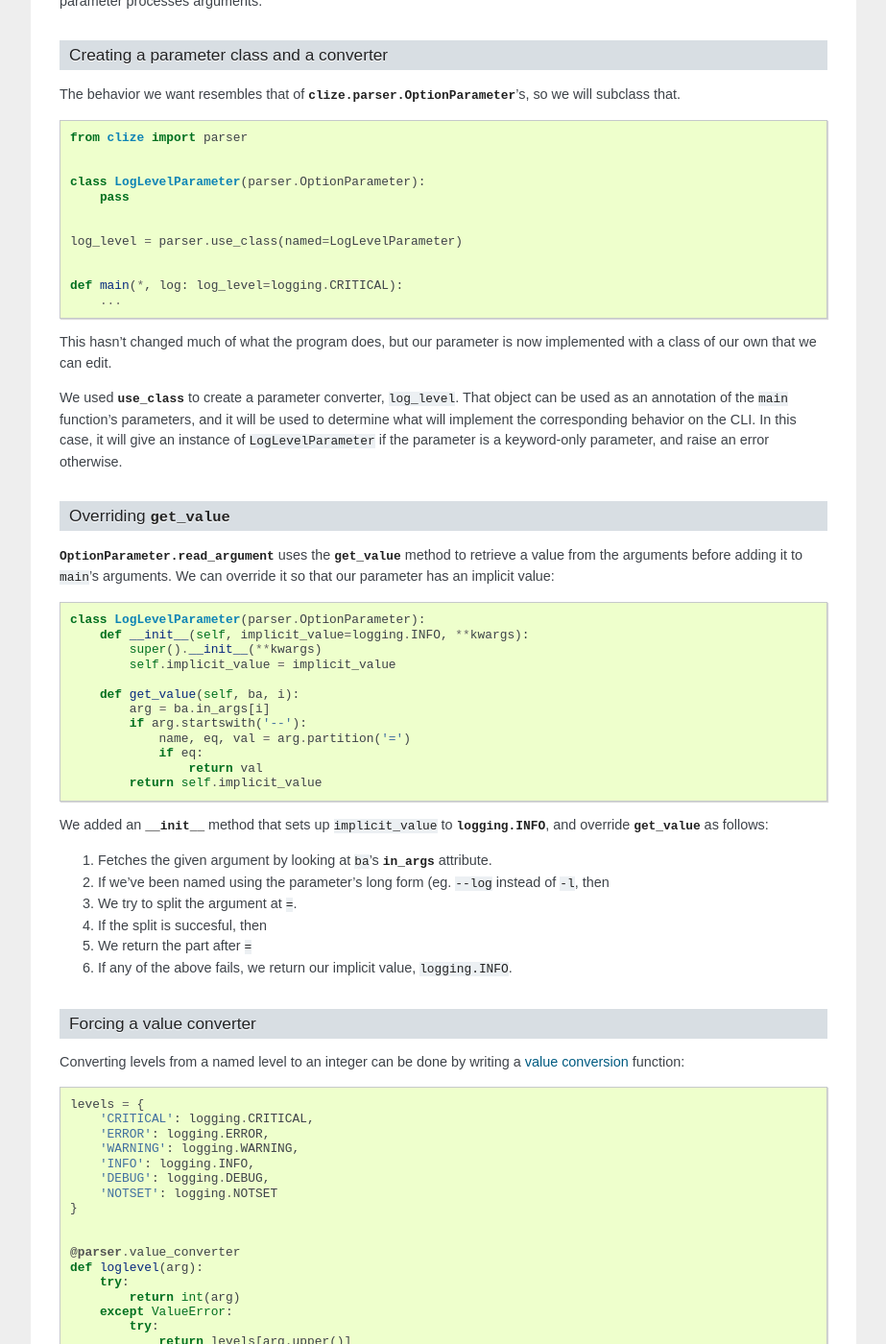
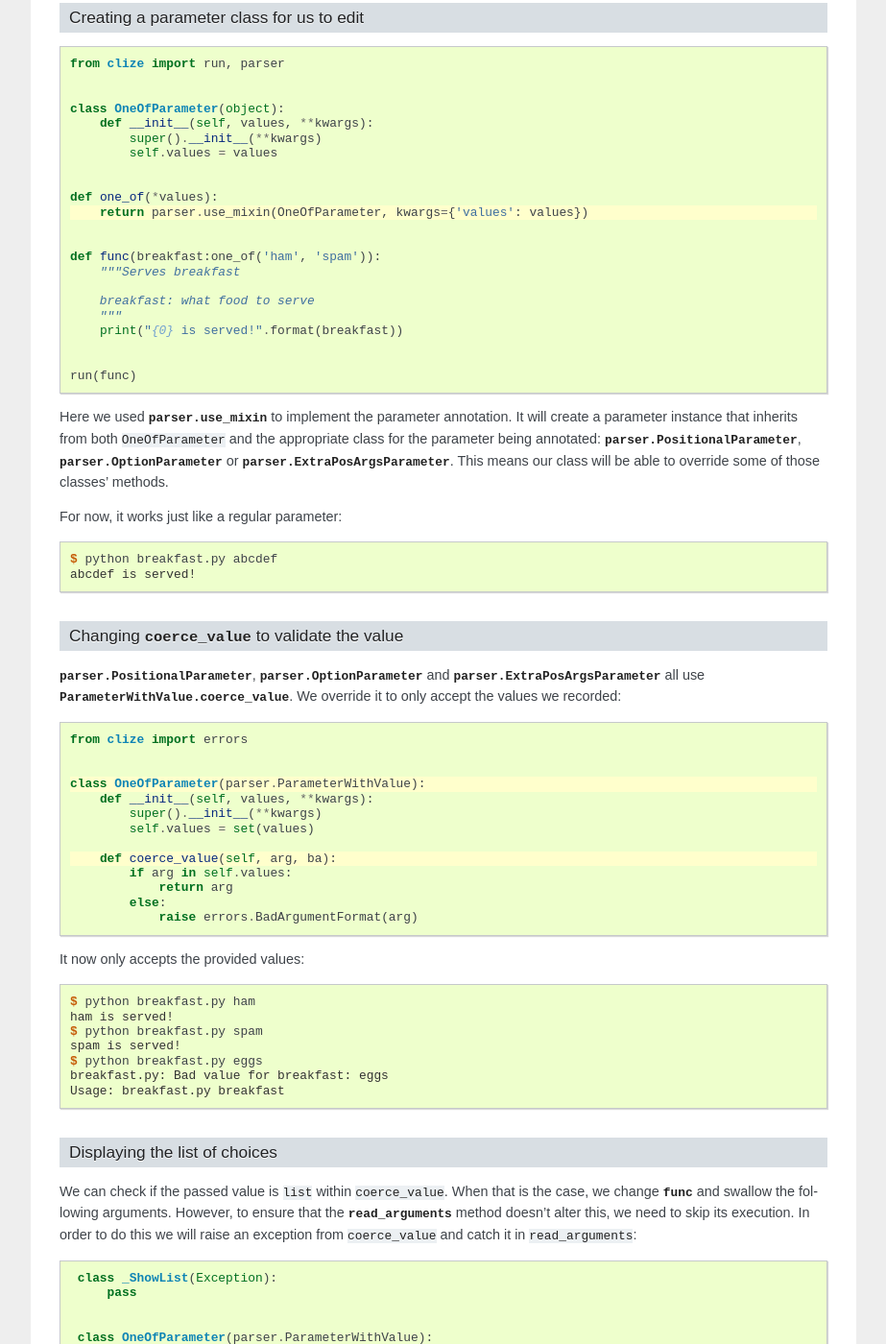
Before and after one commit to epsy/clize, a Sphinx documentation site: the page built from docs/parser.rst, in a window 1280 px wide and 1400 px high, scrolled down 2948 px. Shown: the whole window at 96% size, without its empty margins (198-1121 px from the left). Built offline with Sphinx 7.4.7, drawn with Linux system fonts in a browser that asks for light colours; some of the changed text lies outside the part shown.

Commit message:
Replaced the new parameter example with an implementation of one_of.

```diff
--- a/docs/parser.rst
+++ b/docs/parser.rst
@@ -132,245 +132,253 @@ modified to change the ongoing argument reading process.
 
 .. _new param example:
 
-Example: Creating a parameter class for specifying log levels
--------------------------------------------------------------
+Example: Implementing `~.parameters.one_of`
+-------------------------------------------
 
-For demonstration purposes, we will use a ``try_log`` function that takes a
-`logging.Logger` object. Our ``main`` function will create a logger, set its
-logging level using `~logging.Logger.setLevel` and call this function. For
-those who don't know the `logging` module, only log messages whose levels are
-equal or over the defined level are printed.
+`clize.parameters.one_of` creates a parameter annotation that modifies the
+parameter to only allow values from a given list:
+
+.. code-block::  python
+
+    from clize import run, parameters
+
+
+    def func(breakfast:parameters.one_of('ham', 'spam')):
+        """Serves breakfast
+
+        breakfast: what food to serve
+        """
+        print("{0} is served!".format(breakfast))
+
+
+    run(func)
+
+The ``breakfast`` parameter now only allows ``ham`` and ``spam``:
+
+.. code-block:: console
+
+    $ python breakfast.py ham
+    ham is served!
+    $ python breakfast.py spam
+    spam is served!
+    $ python breakfast.py eggs
+    breakfast.py: Bad value for breakfast: eggs
+    Usage: breakfast.py breakfast
+
+A list is produced when ``list`` is supplied:
+
+.. code-block:: console
+
+    $ python breakfast.py list
+    breakfast.py: Possible values for breakfast:
+
+      ham
+      spam
+
+Also, it hints at the ``list`` keyword on the help page:
+
+.. code-block:: console
+
+    $ python breakfast.py --help
+    Usage: breakfast.py breakfast
+
+    Serves breakfast
+
+    Arguments:
+      breakfast    what food to serve (use "list" for options)
+
+    Other actions:
+      -h, --help   Show the help
+
+`~clize.parameters.one_of` is implemented in Clize as a wrapper around
+`~parameters.mapped` which offers several more features. In this example we
+will reimplement the features described above.
+
+
+.. _ex parameter converter:
+
+Creating a parameter class for us to edit
+.........................................
+
+.. code-block:: python
+    :emphasize-lines: 11
+
+    from clize import run, parser
+
+
+    class OneOfParameter(object):
+        def __init__(self, values, **kwargs):
+            super().__init__(**kwargs)
+            self.values = values
+
+
+    def one_of(*values):
+        return parser.use_mixin(OneOfParameter, kwargs={'values': values})
+
+
+    def func(breakfast:one_of('ham', 'spam')):
+        """Serves breakfast
+
+        breakfast: what food to serve
+        """
+        print("{0} is served!".format(breakfast))
+
+
+    run(func)
+
+Here we used `.parser.use_mixin` to implement the parameter annotation. It will
+create a parameter instance that inherits from both ``OneOfParameter`` and the
+appropriate class for the parameter being annotated:
+`parser.PositionalParameter`, `parser.OptionParameter` or
+`parser.ExtraPosArgsParameter`. This means our class will be able to override
+some of those classes' methods.
+
+For now, it works just like a regular parameter:
+
+.. code-block:: console
+
+    $ python breakfast.py abcdef
+    abcdef is served!
+
+
+.. _ex change coerce_value:
+
+Changing `~.ParameterWithValue.coerce_value` to validate the value
+..................................................................
+
+`parser.PositionalParameter`, `parser.OptionParameter` and
+`parser.ExtraPosArgsParameter` all use `ParameterWithValue.coerce_value`. We
+override it to only accept the values we recorded:
+
+.. code-block:: python
+    :emphasize-lines: 4, 9
+
+    from clize import errors
+
+
+    class OneOfParameter(parser.ParameterWithValue):
+        def __init__(self, values, **kwargs):
+            super().__init__(**kwargs)
+            self.values = set(values)
+
+        def coerce_value(self, arg, ba):
+            if arg in self.values:
+                return arg
+            else:
+                raise errors.BadArgumentFormat(arg)
+
+It now only accepts the provided values:
+
+.. code-block:: console
+
+    $ python breakfast.py ham
+    ham is served!
+    $ python breakfast.py spam
+    spam is served!
+    $ python breakfast.py eggs
+    breakfast.py: Bad value for breakfast: eggs
+    Usage: breakfast.py breakfast
+
+
+.. _ex wrap read_arguments:
+
+Displaying the list of choices
+..............................
+
+We can check if the passed value is ``list`` within ``coerce_value``. When that
+is the case, we change `~parser.CliBoundArguments.func` and swallow the
+following arguments. However, to ensure that the `~.parser.read_arguments`
+method doesn't alter this, we need to skip its execution. In order to do this
+we will raise an exception from ``coerce_value`` and catch it in
+``read_arguments``:
+
+.. code-block:: python
+   :emphasize-lines: 12, 21-26
+
+    class _ShowList(Exception):
+        pass
+
+
+    class OneOfParameter(parser.ParameterWithValue):
+        def __init__(self, values, **kwargs):
+            super().__init__(**kwargs)
+            self.values = values
+
+        def coerce_value(self, arg, ba):
+            if arg == 'list':
+                raise _ShowList
+            elif arg in self.values:
+                return arg
+            else:
+                raise errors.BadArgumentFormat(arg)
+
+        def read_argument(self, ba, i):
+            try:
+                super(OneOfParameter, self).read_argument(ba, i)
+            except _ShowList:
+                ba.func = self.show_list
+                ba.args[:] = []
+                ba.kwargs.clear()
+                ba.sticky = parser.IgnoreAllArguments()
+                ba.posarg_only = True
+
+        def show_list(self):
+            for val in self.values:
+                print(val)
+
+On ``ba``, setting `~CliBoundArguments.func` overrides the function to be run
+(normally the function passed to `run`). `~CliBoundArguments.args` and
+`~CliBoundArguments.kwargs` are the positional and keyword argument that will
+be passed to that function. Setting `sticky` to an `IgnoreAllArguments`
+instance swallows all positional arguments instead of adding them to
+`~CliBoundArguments.args`, and `posarg_only` makes keyword arguments be
+processed as if they were positional arguments so they get ignored too.
+
+.. code-block:: console
+
+    $ python breakfast.py list
+    ham
+    spam
+    $ python breakfast.py list --ERROR
+    ham
+    spam
+
+The list is printed, even if erroneous arguments follow.
+
+
+.. _ex complement_help_parens:
+
+Adding a hint to the help page
+..............................
+
+Clize uses `Parameter.show_help` to produce the text used to describe
+parameters. It uses `Parameter.help_parens` to provide the content inside the
+parenthesis after the parameter description.
 
 .. code-block:: python
 
-    def try_log(logger):
-        logger.debug("Debug")
-        logger.info("Info")
-        logger.warning("Warning")
-        logger.error("Error")
-        logger.critical("Critical")
-
-For instance, if the log level of ``logger`` is set to `logging.WARNING`, the
-function would print::
-
-    Warning
-    Error
-    Critical
-
-The easy way out
-................
-
-Since log levels can be any integer and not just one of the constants in
-`logging`, the simplest way we can program this is to take an `int` argument:
-
-.. code-block:: python
-
-    from clize import run
-
-
-    def main(*, log=50):
-        """Tries out the logging system
-
-        log: The desired log level"""
-        logger = logging.getLogger('myapp')
-        logger.setLevel(log)
-        logger.addHandler(logging.StreamHandler())
-        try_log(logger)
-
-
-    run(main)
-
-The above program can take ``--log=30`` or similar as argument, but defaults at
-``50``, which is equivalent to `logging.CRITICAL`. Nothing fancy here.
-
-.. note::
-
-    The above example uses the Python 3 syntax for keyword-only arguments. Use
-    `sigtools.modifiers.kwoargs` appropriately if you wish to adapt it for
-    Python 2.
-
-However, we would like to use a named log level as argument, or omit a value to
-have the log level set to `logging.INFO`. While the first could be achieved by
-supplying a value converter for the parameter, the second requires us to change
-how this parameter processes arguments.
-
-Creating a parameter class and a converter
-..........................................
-
-The behavior we want resembles that of `clize.parser.OptionParameter`'s, so we
-will subclass that.
-
-.. code-block:: python
-
-    from clize import parser
-
-
-    class LogLevelParameter(parser.OptionParameter):
-        pass
-
-
-    log_level = parser.use_class(named=LogLevelParameter)
-
-
-    def main(*, log: log_level=logging.CRITICAL):
-        ...
-
-This hasn't changed much of what the program does, but our parameter is now
-implemented with a class of our own that we can edit.
-
-We used `~.parser.use_class` to create a parameter converter, ``log_level``.
-That object can be used as an annotation of the ``main`` function's parameters,
-and it will be used to determine what will implement the corresponding behavior
-on the CLI. In this case, it will give an instance of ``LogLevelParameter`` if
-the parameter is a keyword-only parameter, and raise an error otherwise.
-
-Overriding `~.parser.NamedParameter.get_value`
-...............................................
-
-`.OptionParameter.read_argument` uses the `~.parser.NamedParameter.get_value`
-method to retrieve a value from the arguments before adding it to ``main``'s
-arguments. We can override it so that our parameter has an implicit value:
-
-.. code-block:: python
-
-    class LogLevelParameter(parser.OptionParameter):
-        def __init__(self, implicit_value=logging.INFO, **kwargs):
-            super().__init__(**kwargs)
-            self.implicit_value = implicit_value
-
-        def get_value(self, ba, i):
-            arg = ba.in_args[i]
-            if arg.startswith('--'):
-                name, eq, val = arg.partition('=')
-                if eq:
-                    return val
-            return self.implicit_value
-
-We added an `~object.__init__` method that sets up ``implicit_value`` to `logging.INFO`, and override `~.NamedParameter.get_value` as follows:
-
-1. Fetches the given argument by looking at ``ba``'s
-   `~.CliBoundArguments.in_args` attribute.
-2. If we've been named using the parameter's long form (eg. ``--log`` instead
-   of ``-l``, then
-3. We try to split the argument at ``=``.
-4. If the split is succesful, then
-5. We return the part after ``=``
-6. If any of the above fails, we return our implicit value, ``logging.INFO``.
-
-
-Forcing a value converter
-.........................
-
-
-Converting levels from a named level to an integer can be done by writing a
-:ref:`value conversion <value converter>` function:
-
-
-.. code-block:: python
-
-    levels = {
-        'CRITICAL': logging.CRITICAL,
-        'ERROR': logging.ERROR,
-        'WARNING': logging.WARNING,
-        'INFO': logging.INFO,
-        'DEBUG': logging.DEBUG,
-        'NOTSET': logging.NOTSET
-    }
-
-
-    @parser.value_converter
-    def loglevel(arg):
-        try:
-            return int(arg)
-        except ValueError:
-            try:
-                return levels[arg.upper()]
-            except KeyError:
-                raise ValueError(arg)
-
-
-We could either use this as an annotation to the parameter but since that would
-be redundant we force it in ``LogLevelParameter.__init__``:
-
-
-.. code-block:: python
-
-    class LogLevelParameter(parser.OptionParameter):
-        def __init__(self, conv, implicit_value=logging.INFO, **kwargs):
-            super().__init__(conv=loglevel, **kwargs)
-            self.implicit_value = implicit_value
+    class OneOfParameter(parser.ParameterWithValue):
 
         ...
 
-The only thing that's left to do is customizing the ``--help`` output for the
-parameter.
+        def help_parens(self):
+            for s in super(OneOfParameter, self).help_parens():
+                yield s
+            yield 'use "list" for options'
 
-Complementing the description in the help
-.........................................
+The help page now shows the hint:
 
+.. code-block:: console
 
-Here is the current ``--help`` output::
+    $ python breakfast.py --help
+    Usage: breakfast.py breakfast
 
-    Usage: python3 -m logparam [OPTIONS]
+    Serves breakfast
 
-    Tries out the logging system
-
-    Options:
-      --log=LOGLEVEL   The desired log level (default: 50)
+    Arguments:
+      breakfast    what food to serve (use "list" for options)
 
     Other actions:
-      -h, --help       Show the help
+      -h, --help   Show the help
 
-It looks almost perfect, except the default value is shown as its numerical
-value, which doesn't express much to the user. We can override the
-`ParameterWithValue.help_parens` method to show a different value:
-
-
-.. code-block:: python
-
-    class LogLevelParameter(parser.OptionParameter):
-        ...
-
-        def help_parens(self):
-            if self.default is not util.UNSET:
-                for k, v in levels.items():
-                    if v == self.default:
-                        default = k
-                        break
-                else:
-                    default = self.default
-                yield 'default: {0}'.format(default)
-
-
-The help now shows ``CRITICAL`` instead of 50.
-
-
-Leaving the logger logic to a separate function
-...............................................
-
-Following what we did in :ref:`function-compositing`, we can move the logger set up logic away from our main function:
-
-.. code-block:: python
-
-    from sigtools import wrappers
-
-    @wrappers.wrapper_decorator(0, 'logger')
-    def with_logger(wrapped, *args, log: log_level=logging.CRITICAL, **kwargs):
-        """
-        Logging options:
-
-        log: The desired log level"""
-        logger = logging.getLogger('myapp')
-        logger.setLevel(log)
-        logger.addHandler(logging.StreamHandler())
-        return wrapped(*args, logger=logger, **kwargs)
-
-
-    @with_logger
-    def main(*, logger):
-        """Tries out the logging system
-
-        log: The desired log level"""
-        try_log(logger)
-
-The full example is available in ``examples/logparam.py``.
+The full example is available in ``examples/bfparam.py``.
```
Also changed, not shown: 1 other file.
